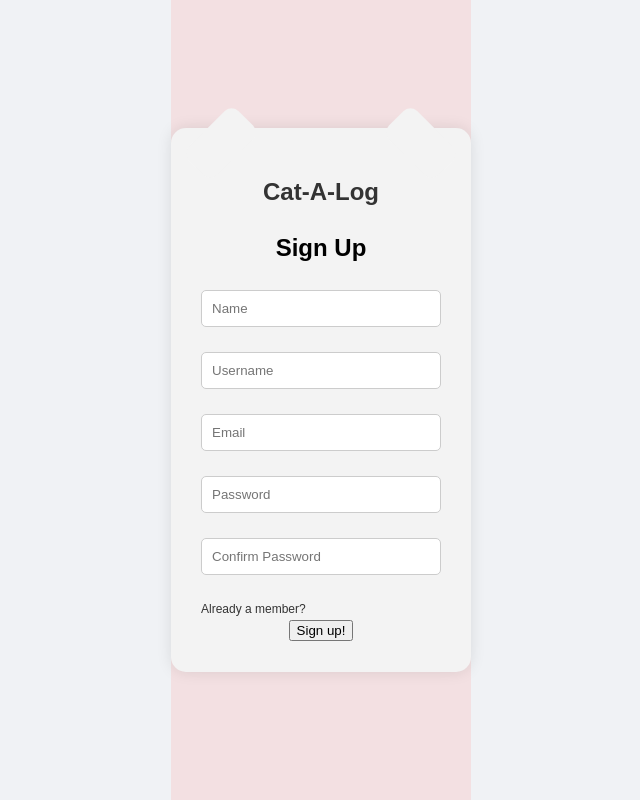
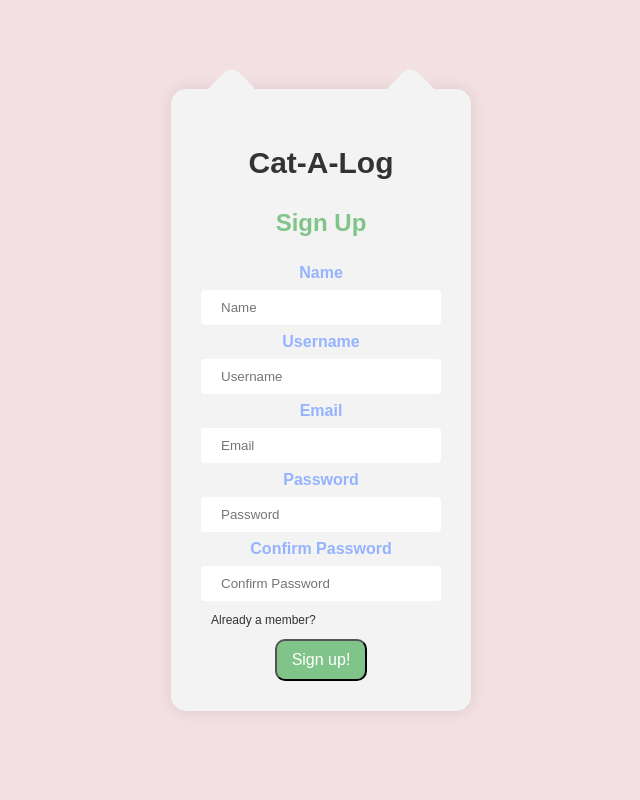
Before and after one commit to Akeldamaa/Cat-A-Log, a React (Vite) app in the folder frontend/: page /signup in a window 1280 px wide. Shown: the whole page, without its empty margins (319-959 px from the left). Built offline with nearby package versions, Linux system fonts and the light colour scheme.

Commit message:
Make input fields to be react fields
Make input fields into react fields and also edit the css

```diff
--- a/frontend/src/components/forms/Input.css
+++ b/frontend/src/components/forms/Input.css
@@ -14,7 +14,7 @@
 
 .label {
   font-weight: bold;
-  margin-bottom: 5px;
+  margin: 5px;
   display: block;
 }
 
--- a/frontend/src/pages/ForgotPassword/ForgotPassword.jsx
+++ b/frontend/src/pages/ForgotPassword/ForgotPassword.jsx
@@ -1,7 +1,13 @@
 import React from 'react';
+import { useState } from "react";
 import './ForgotPassword.css';
+import { Input } from '../../components/forms/Input';
 
 const ForgotPassword = () => {
+    const [forgotPasswordEmail, setForgotPasswordEmail] = useState({
+        email: "",
+    });
+
     return (
         <div className="forgotpassword-container">
             <div className="forgotpassword-card">
@@ -9,14 +15,28 @@ const ForgotPassword = () => {
                 <h2 className="forgotpassword-subtitle">Reset Password</h2>
                 <form>
                     <div className="forgotpassword-fields">
-                        <div className="input-container">
-                            <input type="text" placeholder="Email" className="forgotpassword-input" />
-                        </div>
+                        <Input
+                            id="email"
+                            type="text"
+                            placeholder="Email"
+                            value={forgotPasswordEmail.email}
+                            onChange={(e) =>
+                                setForgotPasswordEmail({ ...forgotPasswordEmail, email: e.target.value })
+                            }
+                            className="form-input"
+                            label={"Email"}
+                        />
+                    </div>
+                    <div className="login-footer">
+                        <a href="login" className="login-link">Back to Login</a>
+                        <a href="signup" className="signup-section">Create an Account</a>
+                    </div>
+
+                    <div className="forgotpassword-button">
+                        <button className="forgotPassword-submit"> Send Reset Link</button>
                     </div>
                 </form>
-                <div className="forgotpassword-button">
-                        <button> Send Reset Link</button>
-                </div>
+
             </div>
         </div>
     );
--- a/frontend/src/pages/Login/Login.jsx
+++ b/frontend/src/pages/Login/Login.jsx
@@ -1,25 +1,50 @@
 import React from 'react';
+import { useState } from "react";
 import './Login.css';
+import { Input } from '../../components/forms/Input';
 
 const Login = () => {
+    const [loginInfo, setLoginInfo] = useState({
+        username: "",
+        password: "",
+    });
+
     return (
         <div className="login-container">
             <div className="login-card">
                 <h1 className="login-title">Cat-A-Log</h1>
                 <h2 className="login-subtitle">Login</h2>
-                <form>
+                <form className="login-form">
                     <div className="login-fields">
-                        <div className="input-container">
-                            <input type="text" placeholder="Username" className="login-input" />
-                        </div>
-                        <div className="input-container">
-                            <input type="password" placeholder="Password" className="login-input" />
-                        </div>
+                        <Input
+                            id="username"
+                            type="text"
+                            placeholder="Username"
+                            value={loginInfo.username}
+                            onChange={(e) =>
+                                setLoginInfo({ ...loginInfo, username: e.target.value })
+                            }
+                            className="form-input"
+                            label={"Username"}
+                        />
+                        <Input
+                            id="password"
+                            type="text"
+                            placeholder="Password"
+                            value={loginInfo.password}
+                            onChange={(e) =>
+                                setLoginInfo({ ...loginInfo, password: e.target.value })
+                            }
+                            className="form-input"
+                            label={"Password"}
+                        />
                     </div>
+
                     <div className="login-footer">
                         <a href="forgot-password" className="forgot-password">Forgot Password?</a>
+                        <a href="signup" className="signup-section">Create an Account</a>
                     </div>
-                    <button>
+                    <button className="login-submit" type="submit">
                         Login!
                     </button>
                 </form>
--- a/frontend/src/pages/Signup/Signup.css
+++ b/frontend/src/pages/Signup/Signup.css
@@ -3,30 +3,37 @@
     display: flex;
     justify-content: center;
     align-items: center;
+    background-color: #f3e0e2;
+    width: 100vw;
     height: 100vh;
-    background-color: #f3e0e2; /* Soft pink background */
+    /* Soft pink background */
 }
 
 /* Card with the shape resembling a cat's ears */
 .signup-card {
-    background-color: #f3f3f3; /* Light gray background */
+    background-color: #f3f3f3;
+    /* Light gray background */
     padding: 30px;
     border-radius: 15px;
     box-shadow: 0px 0px 15px rgba(0, 0, 0, 0.1);
     position: relative;
     width: 300px;
     text-align: center;
+
 }
 
 .signup-title {
-    font-size: 24px;
+    font-size: 30px;
     font-weight: bold;
     color: #333;
-    margin-bottom: 20px;
+}
+
+.signup-subtitle {
+    color: #81c489;
 }
 
 .signup-fields {
-    margin-bottom: 20px;
+    color: #95b3ff;
 }
 
 .input-container {
@@ -36,7 +43,7 @@
 .signup-input {
     width: 100%;
     padding: 10px;
-    margin: 5px 0;
+    margin: 5px;
     border: 1px solid #ccc;
     border-radius: 5px;
     box-sizing: border-box;
@@ -46,19 +53,22 @@
     display: flex;
     justify-content: space-between;
     font-size: 12px;
-    margin-top: 10px;
+    margin: 10px;
 }
 
-.forgot-password, .signup-link {
+.forgot-password,
+.signup-link {
     color: #333;
     text-decoration: none;
 }
 
-.forgot-password:hover, .signup-link:hover {
+.forgot-password:hover,
+.signup-link:hover {
     text-decoration: underline;
 }
 
-.signup-card::before, .signup-card::after {
+.signup-card::before,
+.signup-card::after {
     content: '';
     position: absolute;
     width: 40px;
@@ -77,3 +87,19 @@
     right: 30px;
     transform: rotate(-45deg);
 }
+
+.signup-submit {
+    background-color: #81c489;
+    color: white;
+    padding: 10px 15px;
+    text-align: center;
+    text-decoration: none;
+    display: inline-block;
+    font-size: 16px;
+    border-radius: 10px;
+    border-color: none;
+}
+
+.label{
+    font-size: 16px;
+}
--- a/frontend/src/pages/Signup/Signup.jsx
+++ b/frontend/src/pages/Signup/Signup.jsx
@@ -1,38 +1,88 @@
 import React from 'react';
+import { useState } from "react";
 import './Signup.css';
+import { Input } from '../../components/forms/Input';
 
 const Signup = () => {
+    const [signupInfo, setSignUpInfo] = useState({
+        username: "",
+        password: "",
+        confirmPassword: "",
+        email: "",
+        name: ""
+    });
+
     return (
         <div className="signup-container">
             <div className="signup-card">
                 <h1 className="signup-title">Cat-A-Log</h1>
                 <h2 className="signup-subtitle">Sign Up</h2>
-                <form>
+                <form className="signup-form">
                     <div className="signup-fields">
-                        <div className="input-container">
-                            <input type="text" placeholder="Name" className="signup-input" />
-                        </div>
-                        <div className="input-container">
-                            <input type="text" placeholder="Username" className="signup-input" />
-                        </div>
-                        <div className="input-container">
-                            <input type="text" placeholder="Email" className="signup-input" />
-                        </div>
-                        <div className="input-container">
-                            <input type="password" placeholder="Password" className="signup-input" />
-                        </div>
-                        <div className="input-container">
-                            <input type="password" placeholder="Confirm Password" className="signup-input" />
-                        </div>
+                        <Input
+                            id="name"
+                            type="text"
+                            placeholder="Name"
+                            value={signupInfo.name}
+                            onChange={(e) =>
+                                setSignUpInfo({ ...signupInfo, name: e.target.value })
+                            }
+                            className="form-input"
+                            label={"Name"}
+                        />
+                        <Input
+                            id="username"
+                            type="text"
+                            placeholder="Username"
+                            value={signupInfo.username}
+                            onChange={(e) =>
+                                setSignUpInfo({ ...signupInfo, username: e.target.value })
+                            }
+                            className="form-input"
+                            label={"Username"}
+                        />
+                        <Input
+                            id="email"
+                            type="text"
+                            placeholder="Email"
+                            value={signupInfo.email}
+                            onChange={(e) =>
+                                setSignUpInfo({ ...signupInfo, email: e.target.value })
+                            }
+                            className="form-input"
+                            label={"Email"}
+                        />
+                        <Input
+                            id="password"
+                            type="text"
+                            placeholder="Password"
+                            value={signupInfo.password}
+                            onChange={(e) =>
+                                setSignUpInfo({ ...signupInfo, password: e.target.value })
+                            }
+                            className="form-input"
+                            label={"Password"}
+                        />
+                        <Input
+                            id="confirmPassword"
+                            type="text"
+                            placeholder="Confirm Password"
+                            value={signupInfo.confirmPassword}
+                            onChange={(e) =>
+                                setSignUpInfo({ ...signupInfo, confirmPassword: e.target.value })
+                            }
+                            className="form-input"
+                            label={"Confirm Password"}
+                        />
+                    </div>
+
+                    <div className="signup-footer">
+                        <a href="/login" className="login-link">Already a member?</a>
+                    </div>
+                    <div className="signup-button">
+                        <button className="signup-submit"> Sign up! </button>
                     </div>
                 </form>
-
-                <div className="signup-footer">
-                    <a href="/login" className="signup-link">Already a member?</a>
-                </div>
-                <div className="signup-button">
-                        <button> Sign up! </button>
-                </div>
             </div>
         </div>
     );
```
Also changed, not shown: frontend/src/pages/ForgotPassword/ForgotPassword.css (+39 -6 lines), frontend/src/pages/Login/Login.css (+46 -7 lines).
